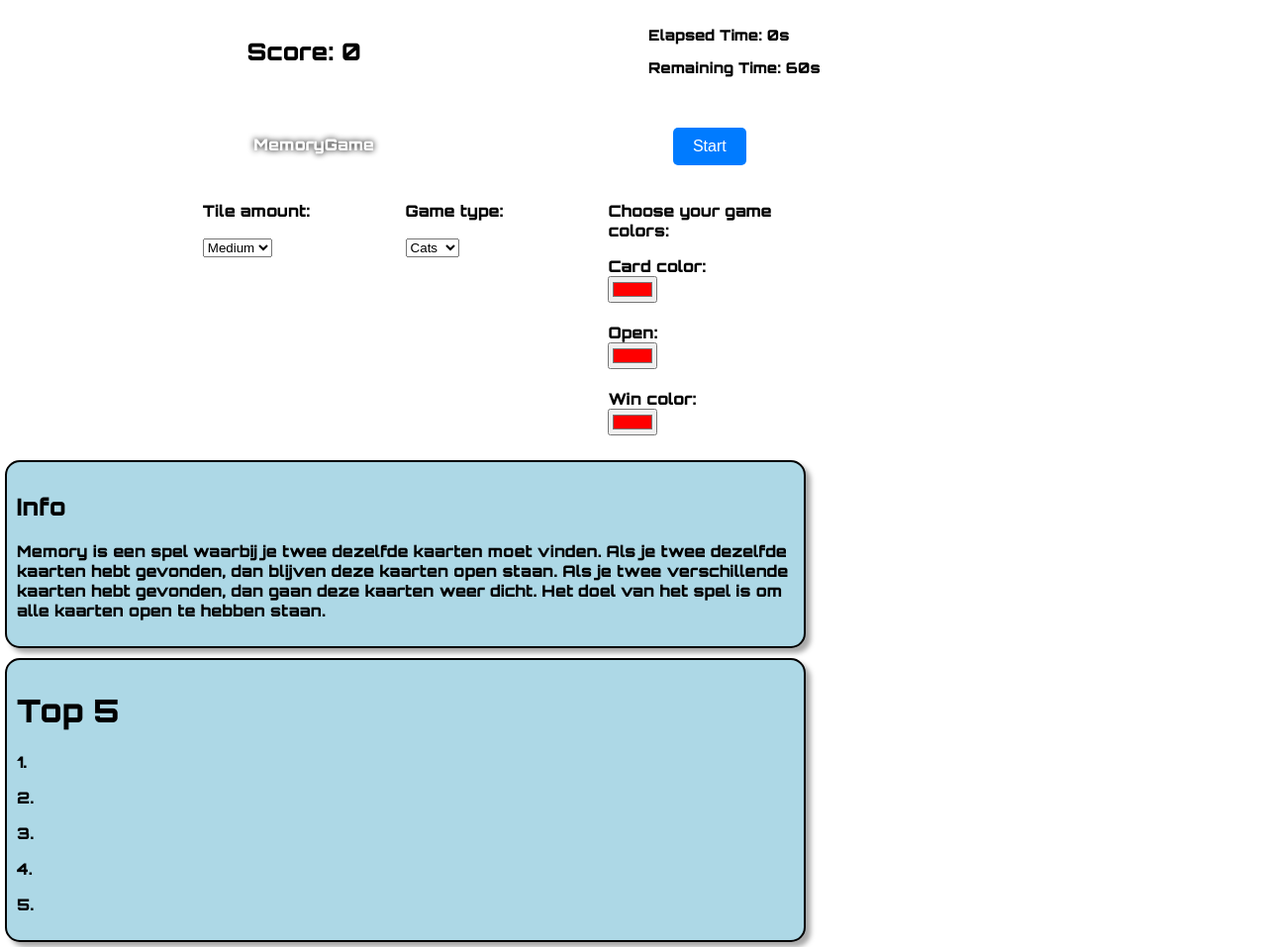
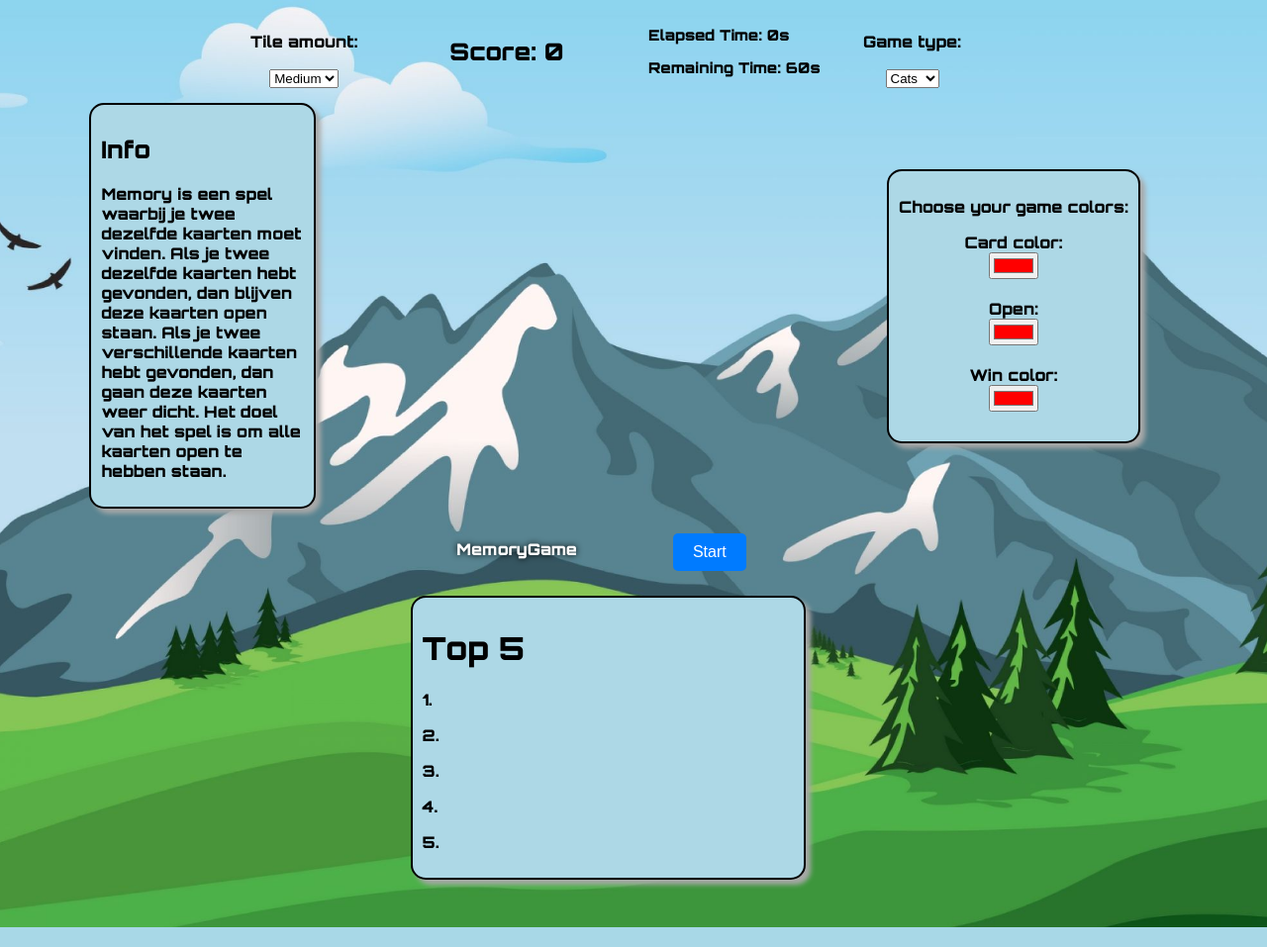
Before and after one commit to martprenger/web3, a PHP site: page / in a window 1280 px wide. Shown: the whole page at 99% size. Run offline with PHP 8.4, Linux system fonts and the light colour scheme.

Commit message:
layout changes and added wallpaper

```diff
--- a/memory/style.css
+++ b/memory/style.css
@@ -13,7 +13,10 @@
     font-family: Orbitron;
     display: block; /* Changed from inline to block */
     margin: auto;
-
+    background-image: url('assets/wallpaper.jpg');
+    background-position: center; /* Center the image */
+    background-repeat: no-repeat; /* Do not repeat the image */
+    background-size: cover;
 }
 
 .btn {
@@ -199,21 +202,14 @@
 
 /* media tags for different screens */
 
-@media screen and (min-width: 800px){
+@media (max-aspect-ratio: 3/4) {
     .card{
         width: 9vw;
         height: 9vw;
     }
 }
 
-@media screen and (min-width: 1000px){
-    .card{
-        width: 7vw;
-        height: 7vw;
-    }
-}
-
-@media screen and (min-width: 1400px) {
+@media (min-aspect-ratio: 4/3) {
     .card{
         width: 5vw;
         height: 5vw;
```
Also changed, not shown: memory/assets/wallpaper.jpg (added).
